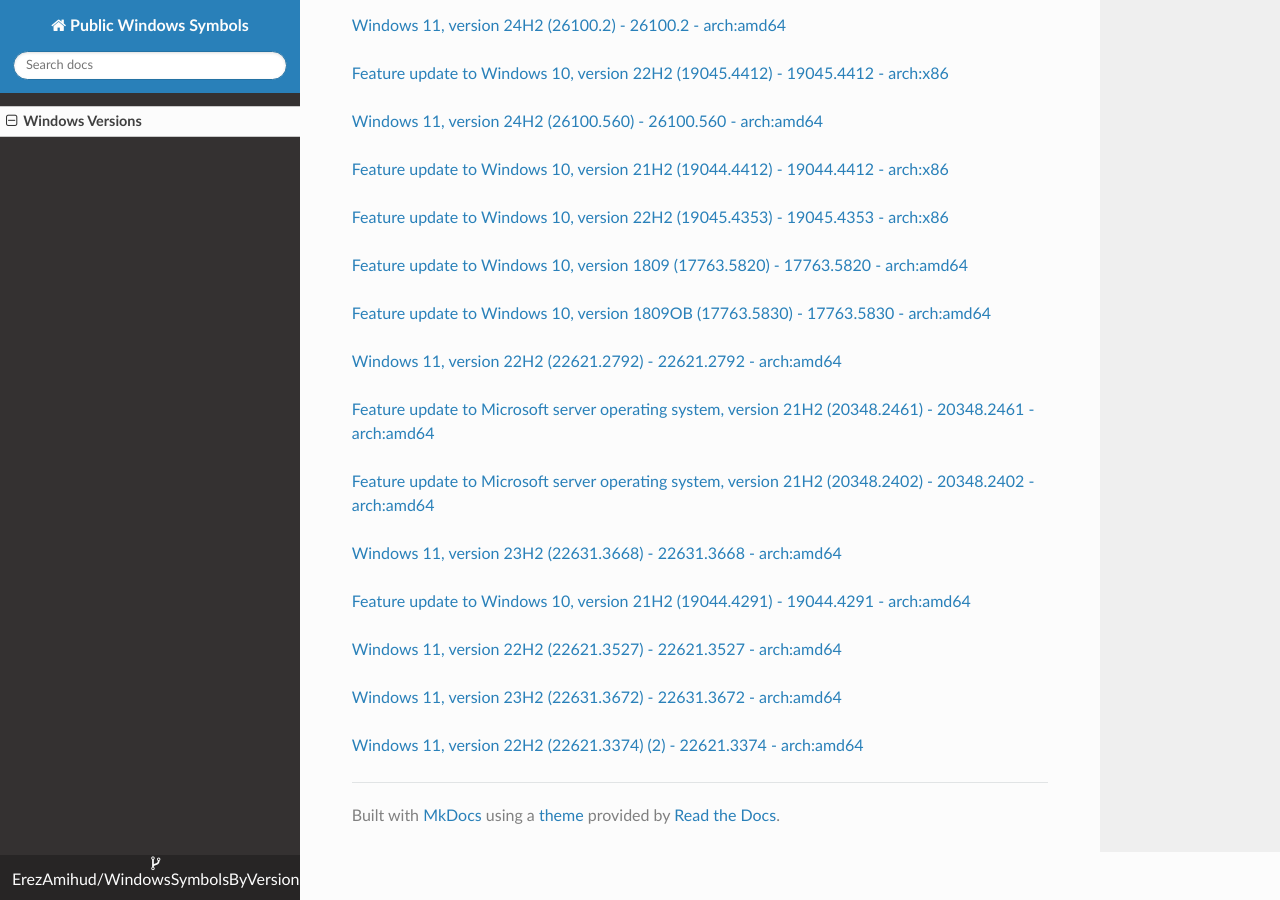
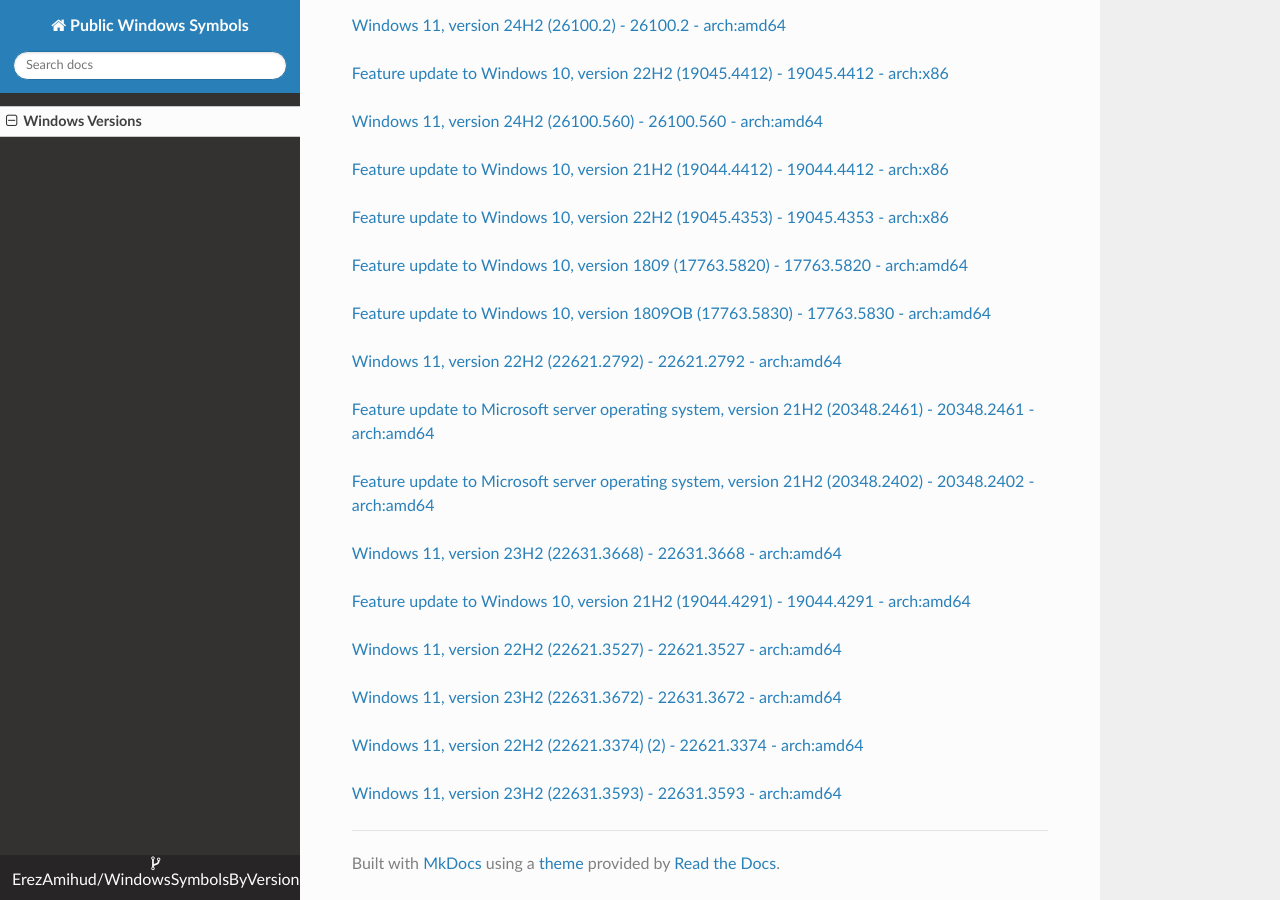
Before and after one commit to ErezAmihud/WindowsSymbolsByVersion, an MkDocs documentation site: the page built from docs/index.md, in a window 1280 px wide and 900 px high, scrolled down 15101 px. Built offline with MkDocs 1.6.1, drawn with Linux system fonts in a browser that asks for light colours; nearby versions of some CDN libraries.

Commit message:
Automated commit, add manifest for 5910b449-8a5a-47e3-b7e1-c9d83bee7c21

```diff
--- a/docs/index.md
+++ b/docs/index.md
@@ -808,3 +808,6 @@
 
 
 [Windows 11, version 22H2 (22621.3374) (2) - 22621.3374 - arch:amd64](https://github.com/ErezAmihud/WindowsSymbolsByVersion/blob/main/manifests/6d078ee4-611e-4bc8-aa75-74632f7dcc8d.manifest)
+
+
+[Windows 11, version 23H2 (22631.3593) - 22631.3593 - arch:amd64](https://github.com/ErezAmihud/WindowsSymbolsByVersion/blob/main/manifests/5910b449-8a5a-47e3-b7e1-c9d83bee7c21.manifest)
```
Also changed, not shown: process_builds.json (+1 -1 lines).
